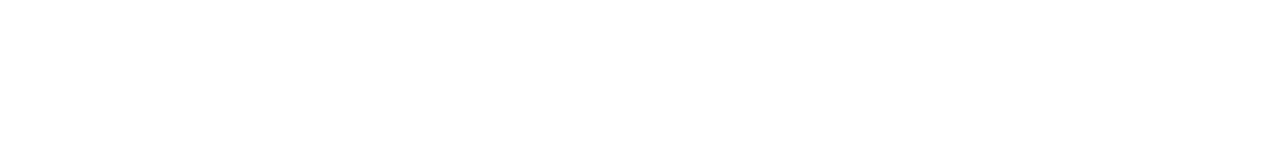
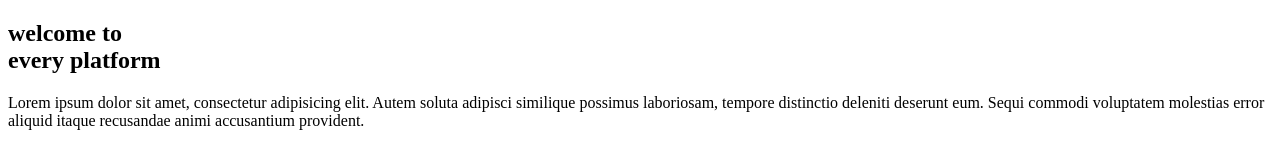
Before and after one commit to Muhinde234/Register_machine, a plain HTML site: page index.html in a window 1280 px wide. Drawn offline with Linux system fonts and the light colour scheme.

Commit message:
header section added

```diff
--- a/index.html
+++ b/index.html
@@ -6,6 +6,19 @@
     <title>a cash Register Machine</title>
 </head>
 <body>
+    <header>
+        <section class="content">
+            <div class="text">
+     <h1>
+    welcome to <br>
+    <span>every platform</span>
+     </h1>
+     <p>Lorem ipsum dolor sit amet, consectetur adipisicing elit. Autem soluta adipisci similique possimus laboriosam, tempore distinctio deleniti deserunt eum. Sequi commodi voluptatem molestias error aliquid itaque recusandae animi accusantium provident.</p>
+    </div>
+    <div class="images">
 
+    </div>
+    </section>
+    </header>
 </body>
 </html>
```
